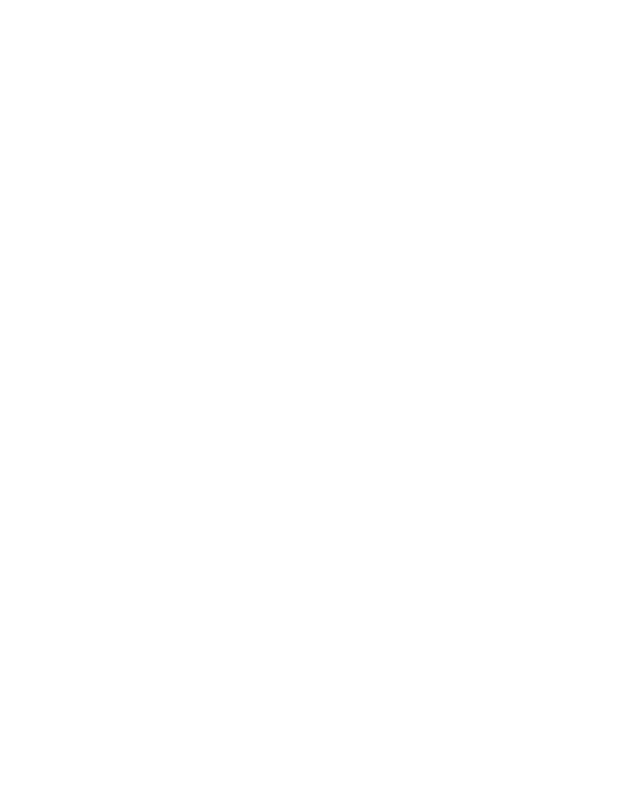
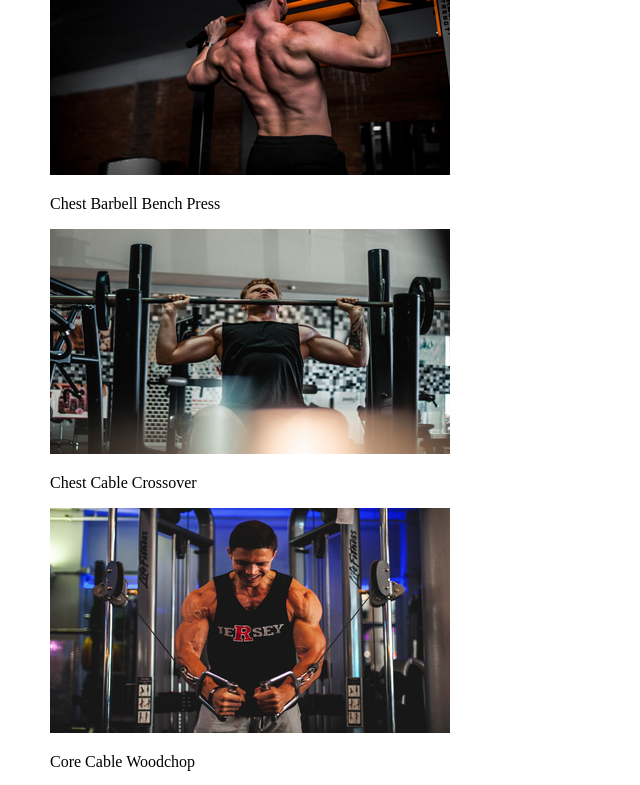
Before and after one commit to mdiibrahim/Fitness-Strength-Gym, a React (Create React App) app: page / in a window 1280 px wide. Shown: the part 822-1607 px from the top of the page, without its empty margins (0-640 px from the left). Before the commit the page ends 800 px from the top, so only its background shows below. Built offline with nearby package versions, Linux system fonts and the light colour scheme; a web font is replaced by a local one.

Commit message:
exercis list img are addded

```diff
--- a/public/data.json
+++ b/public/data.json
@@ -0,0 +1,50 @@
+[
+    {
+        "img": "images/arms_standing_barbell_curl rsz.png",
+        "name": "Arms Standing Barbell Curl",
+        "level": "Beginner",
+        "time": 90,
+        "about": "The barbell curl targets your biceps brachii muscle as well as the brachialis, a muscle responsible for elbow flexion. With regular practice, barbell curls can help you build bigger biceps. Barbell curls generally allow you to lift heavier weight than dumbbell curls.",
+        "id": "633ad1ad722b1e2c12b7a925"
+    },
+    {
+        "img": "images/back_deadlift rsz.png",
+        "name": "Back Deadlift",
+        "level": "Pro",
+        "time": 30,
+        "about": "The deadlift is a compound exercise that works many muscles in your body. It's an excellent way to improve strength, boost your cardiovascular fitness and improve flexibility. Deadlifts are performed with a barbell, dumbbells or kettlebells. The weight is lifted from a dead stop on the floor to the standing position.",
+        "id": "633ad1ad118725849718c6ee"
+    },
+    {
+        "img": "images/back_pullups rsz.png",
+        "name": "Back Pullups",
+        "level": "Beginner",
+        "time": 30,
+        "about": "Pull ups are one of the best and simplest ways to build your back. Pullups work the following muscles of the back: Latissimus dorsi: largest upper back muscle that runs from the mid-back to under the armpit and shoulder blade. Trapezius: located from your neck out to both shoulders.",
+        "id": "633ad1ad801c6b48f2dce586"
+    },
+    {
+        "img": "images/chest_barbell_bench_press rsz.png",
+        "name": "Chest Barbell Bench Press",
+        "level": "Intermediate",
+        "time": 40,
+        "about": "Bench presses can be an effective exercise for building up chest, arm, and shoulder muscles. The barbell bench press is a classic exercise popular among all weight lifting circles. From bodybuilders to powerlifters, the bench press is a staple chest exercise in nearly every workout program. ",
+        "id": "633ad1ad8a8c16d097f75044"
+    },
+    {
+        "img": "images/chest_cable_crossover rsz.png",
+        "name": "Chest Cable Crossover",
+        "level": "Intermediate",
+        "time": 60,
+        "about": "Cable crossovers are excellent for targeting the lower area of the pectorals because of the plane of motion in which they move through. Additionally, they allow for a powerful stretch at the top and a solid peak contraction at the bottom, each of which can help ignite growth.",
+        "id": "633ad1adbeb9f0818a135e57"
+    },
+    {
+        "img": "images/core_cable_woodchop rsz.png",
+        "name": "Core Cable Woodchop",
+        "level": "Beginner",
+        "time": 60,
+        "about": "The cable wood chop exercise uses a cable machine to simulate a wood-chopping action, building strength and power in the core and obliques. To make it more effective, perform it slowly and with control. This exercise is a good addition to a core strengthening or total body workout.",
+        "id": "633ad1ad615cb629a5a688b0"
+    }
+]
--- a/src/Components/ExerciseList/ExerciseList.js
+++ /dev/null
@@ -1,11 +0,0 @@
-import React from 'react';
-
-const ExerciseList = () => {
-    return (
-        <div>
-
-        </div>
-    );
-};
-
-export default ExerciseList;
--- /dev/null
+++ b/src/Components/Main-Container/ExerciseList/ExerciseList.js
@@ -0,0 +1,14 @@
+import React from 'react';
+
+const ExerciseList = ({name,img}) => {
+
+    return (
+        <div>
+            {/* <img src={exercise.img} alt="" /> */}
+            <p>{name}</p>
+            <img src={img} alt="" />
+        </div>
+    );
+};
+
+export default ExerciseList;
--- a/src/Components/Main-Container/MainContainer.js
+++ b/src/Components/Main-Container/MainContainer.js
@@ -1,28 +1,39 @@
 import { FontAwesomeIcon } from '@fortawesome/react-fontawesome';
 import { faDumbbell } from '@fortawesome/free-solid-svg-icons';
-import React from 'react';
+import React, { useEffect, useState } from 'react';
 import './MainContainer.css'
-import ExerciseList from '../ExerciseList/ExerciseList';
+import ExerciseList from './ExerciseList/ExerciseList';
 
 const MainContainer = () => {
-    const Exercises = [
-        {
-            img: 'arms_standing_barbell_curl rsz',
-            name: 'Arms Standing Barbell Curl',
-            level: 'Beginner'
-        },
 
-    ]
+    const LoadExercises = () => {
+        const [exercises, setExercises] = useState([]);
+    useEffect(() => {
+        fetch('data.json')
+            .then(res => res.json())
+            .then(data => setExercises(data))
+    }, [])
+        return (
+            <div>
+                {
+                    exercises.map(Exercise => <ExerciseList key={Exercise.id} img={Exercise.img} name={Exercise.name}></ExerciseList>)
+                }
+
+            </div>
+
+        )
+    }
     return (
         <div className='Main-container'>
             <div className='Exercise-container'>
+
                 <div className='Title'>
                     <FontAwesomeIcon icon={faDumbbell} className='Fw-icon'></FontAwesomeIcon>
                     <h1>Fitness Strength Gym</h1>
                 </div>
-
                 <div>
                     <p>Today's exercise plan is: </p>
+                    <LoadExercises></LoadExercises>
                     <ExerciseList></ExerciseList>
                 </div>
             </div>
@@ -33,4 +44,5 @@
     );
 };
 
+
 export default MainContainer;
```
Also changed, not shown: src/Components/Main-Container/ExerciseList/ExerciseList.css (added).
